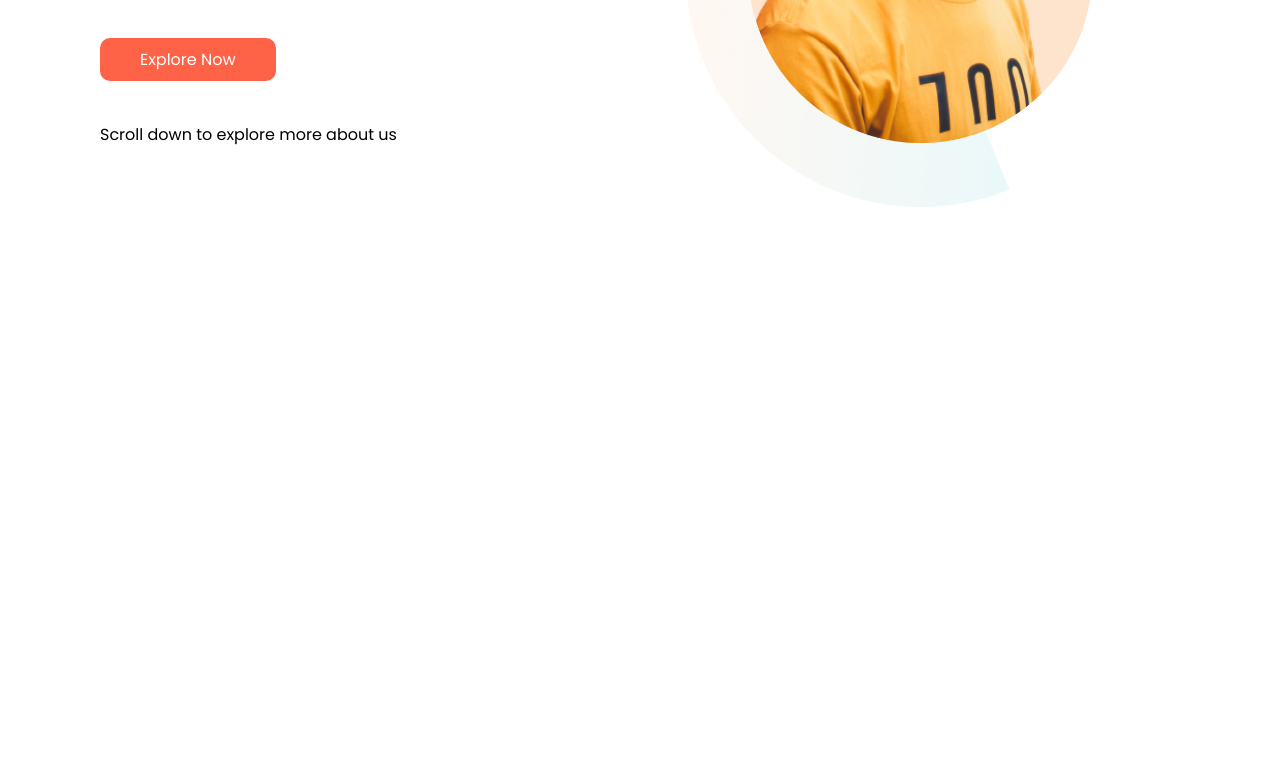
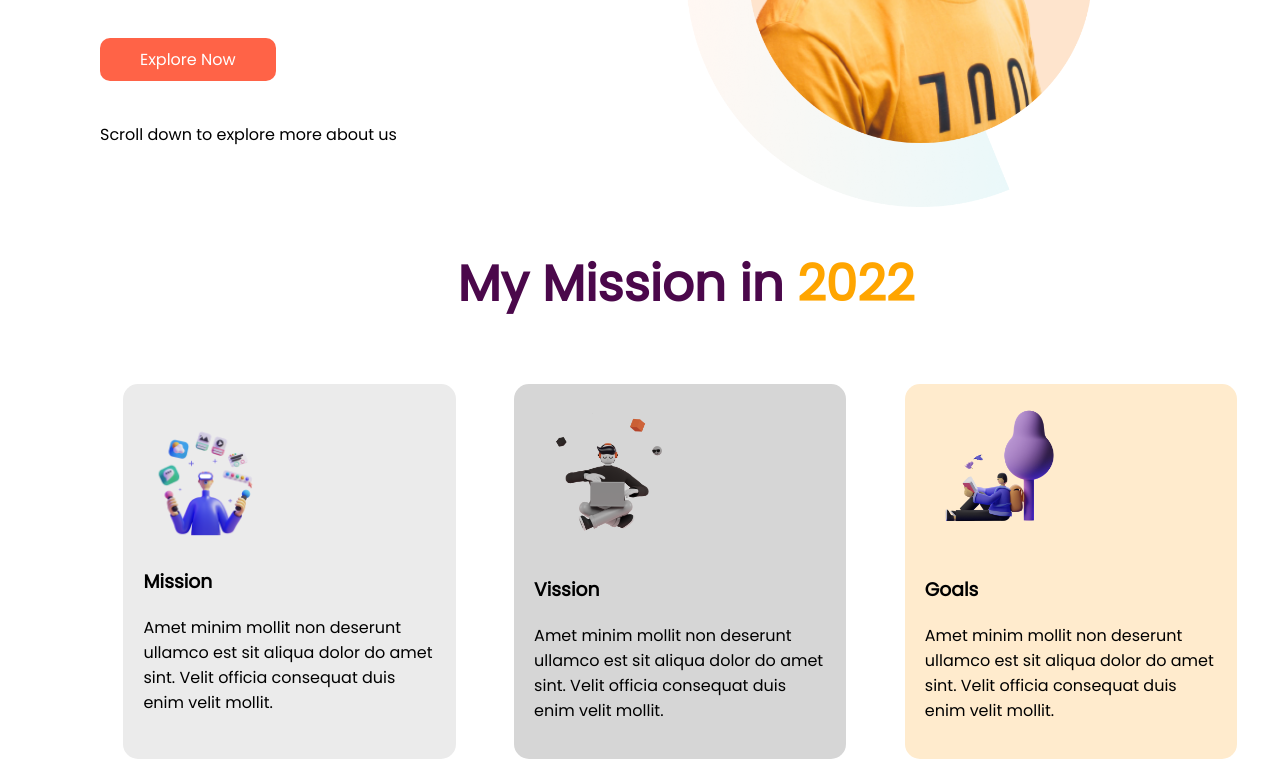
Before and after one commit to IFTY01/first-assignment, a plain HTML site: page index.html in a window 1280 px wide. Shown: the part 399-1166 px from the top of the page. Before the commit the page ends 800 px from the top, so only its background shows below. Drawn offline with Linux system fonts and the light colour scheme.

Commit message:
second container complete

```diff
--- a/index.html
+++ b/index.html
@@ -23,8 +23,38 @@
             <p class="fix-padding">Scroll down to explore more about us</p>
         </div>
         <div class="first-section">
-            <img src="images/person/person-0.png" alt="">
+            <img src="images/person/person-0.png" alt="person">
         </div>
+    </section>
+    <div class="text-center"><h1><span class="text-color">My Mission in</span> <span class="font-color">2022</span></h1></div>
+
+    <section class="second-container">
+    <div class="my-mission">
+        <div id="bg-color-1" class="mission">
+            <img src="images/illustrators/illustrator-1.png" alt="illustrator-1">
+            <h3>Mission</h3>
+            <p>Amet minim mollit non deserunt
+                ullamco est sit aliqua dolor do amet
+                sint. Velit officia consequat duis enim
+                velit mollit.</p>
+        </div>
+        <div id="bg-color-2" class="mission">
+            <img src="images/illustrators/illustrator-2.png" alt="illustrator-2">
+            <h3>Vission</h3>
+            <p>Amet minim mollit non deserunt
+                ullamco est sit aliqua dolor do amet
+                sint. Velit officia consequat duis enim
+                velit mollit.</p>
+        </div>
+        <div id="bg-color-3" class="mission">
+            <img src="images/illustrators/illustrator-3.png" alt="illustrator-3">
+            <h3>Goals</h3>
+            <p>Amet minim mollit non deserunt
+                ullamco est sit aliqua dolor do amet
+                sint. Velit officia consequat duis enim
+                velit mollit.</p>
+        </div>
+    </div>
     </section>
 
 
--- a/style.css
+++ b/style.css
@@ -43,3 +43,40 @@ section{
     margin-bottom: 50px;
     padding-right: 200px;
 }
+.text-center{
+    text-align: center;
+    margin-top: 50px;
+    margin-bottom: 80px;
+
+}
+.text-color{
+    color: rgb(75, 8, 75);
+}
+.my-mission{
+    display: flex;
+
+}
+.mission{
+
+    width: 30%;
+    margin-left: 2%;
+    margin-right: 3%;
+    padding-top: 20px;
+    padding-left: 20px;
+    padding-right: 20px;
+    padding-bottom: 20px;
+    border-radius: 15px;
+
+}
+.mission img{
+    width: 50%;
+}
+#bg-color-1{
+    background-color: rgb(235, 235, 235);
+}
+#bg-color-2{
+    background-color: rgb(214, 214, 214);
+}
+#bg-color-3{
+    background-color: blanchedalmond;
+}
```
